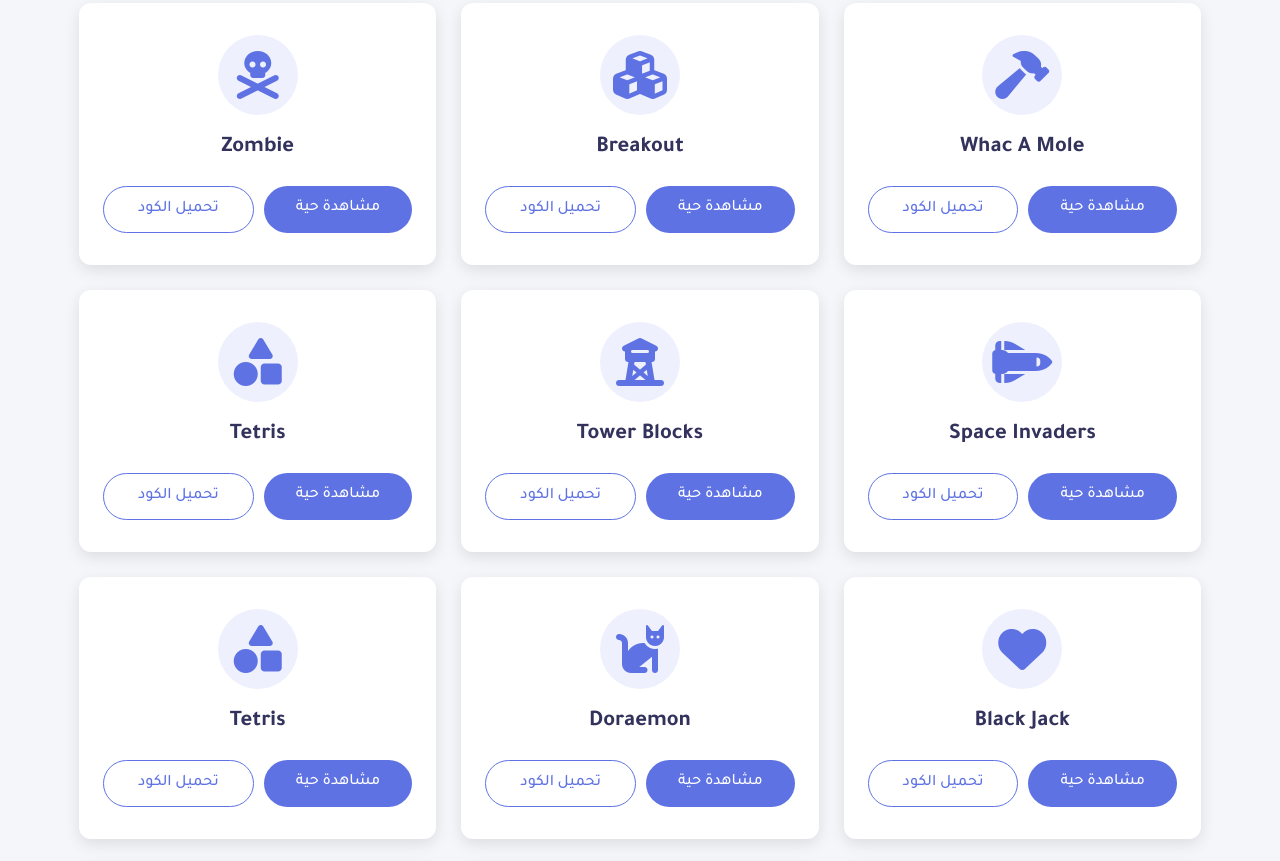
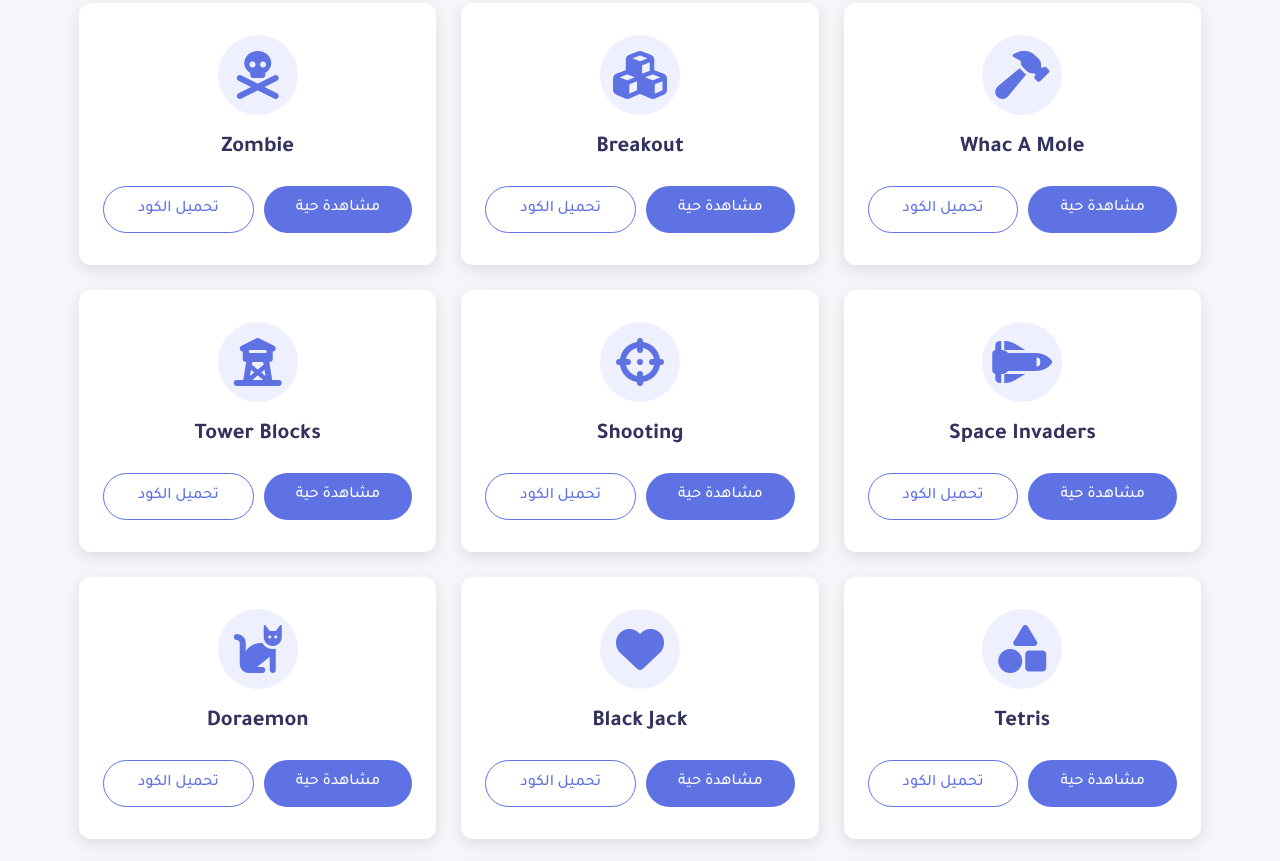
Before and after one commit to Abooelnaga/GamesLibrary, a plain HTML site: page games.html in a window 1280 px wide. Shown: the part 726-1587 px from the top of the page. Drawn offline with Linux system fonts and the light colour scheme.

Commit message:
Update games.html

```diff
--- a/games.html
+++ b/games.html
@@ -112,6 +112,15 @@
                 <div class="game-actions">
                     <a href="#" class="btn demo-btn">مشاهدة حية</a>
                     <a href="download/29-Space-Invaders.zip" download class="btn download-btn">تحميل الكود</a>
+                </div>
+            </div>
+
+            <div class="game-card" data-game="35-Shooting" data-category="skill">
+                <div class="game-icon"><i class="fas fa-crosshairs"></i></div>
+                <h3>Shooting</h3>
+                <div class="game-actions">
+                    <a href="#" class="btn demo-btn">مشاهدة حية</a>
+                    <a href="download/35-Shooting.zip" download class="btn download-btn">تحميل الكود</a>
                 </div>
             </div>
 
```
